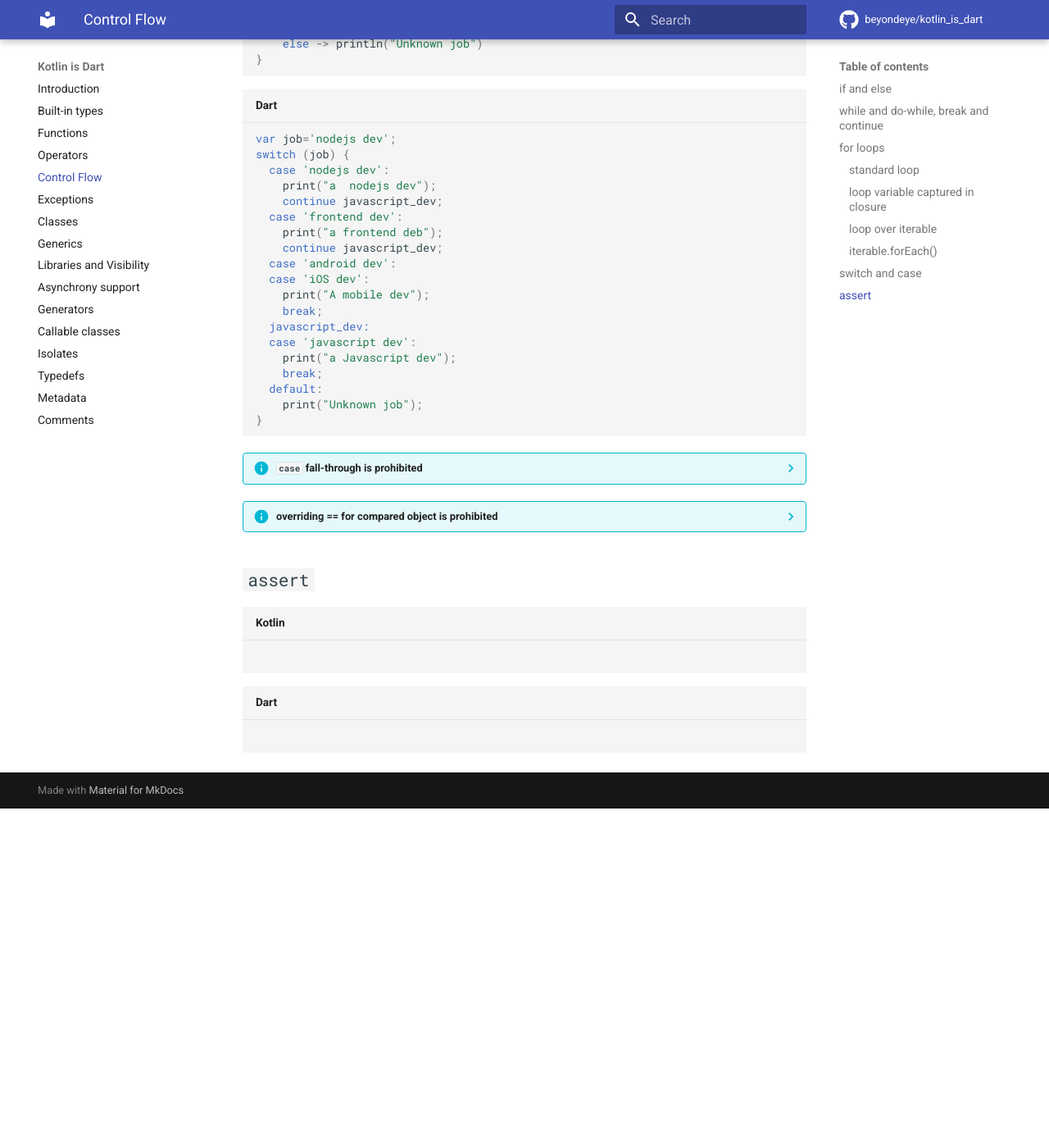
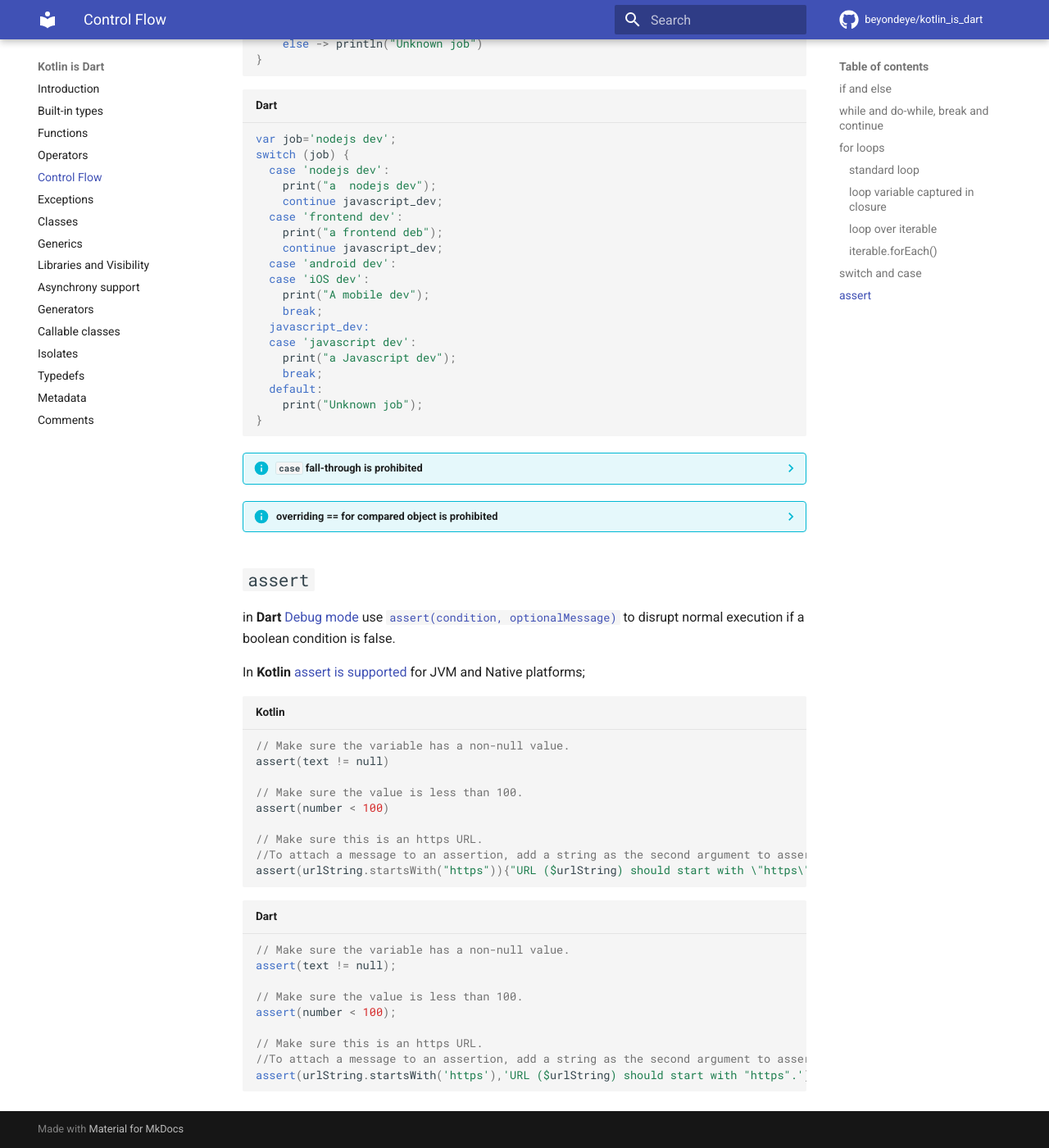
Before and after one commit to beyondeye/kotlin_is_dart, an MkDocs documentation site: the page built from docs/s05_control_flow.md, in a window 1280 px wide and 1400 px high, scrolled down 3066 px. Shown: the whole window at 82% size. Built offline with MkDocs 1.6.1 and Material for MkDocs 9.7.7, drawn with Linux system fonts in a browser that asks for light colours; comment, search, counter and statistics services are not loaded; before the commit the page ends 4052 px from its top, so only the background shows below that.

Commit message:
added assert docs

````diff
--- a/docs/s05_control_flow.md
+++ b/docs/s05_control_flow.md
@@ -152,7 +152,29 @@ switch (job) {
     **Dart** does not allow classes for objects that are compared in a ``switch`` statement [to override ``operator==``]()
 
 ## ``assert``
+in **Dart** [Debug mode](https://docs.flutter.dev/testing/debugging#debug-mode-assertions) use [``assert(condition, optionalMessage)``](https://dart.dev/guides/language/language-tour#assert) to disrupt normal execution if a boolean condition is false.
+
+In **Kotlin** [assert is supported](https://kotlinlang.org/api/latest/jvm/stdlib/kotlin/assert.html) for JVM and Native platforms;
 ```kotlin title="Kotlin"
+// Make sure the variable has a non-null value.
+assert(text != null)
+
+// Make sure the value is less than 100.
+assert(number < 100)
+
+// Make sure this is an https URL.
+//To attach a message to an assertion, add a string as the second argument to assert
+assert(urlString.startsWith("https")){"URL ($urlString) should start with \"https\"."}
 ```
 ```dart title="Dart"
+// Make sure the variable has a non-null value.
+assert(text != null);
+
+// Make sure the value is less than 100.
+assert(number < 100);
+
+// Make sure this is an https URL.
+//To attach a message to an assertion, add a string as the second argument to assert
+assert(urlString.startsWith('https'),'URL ($urlString) should start with "https".');
+
 ```
````
